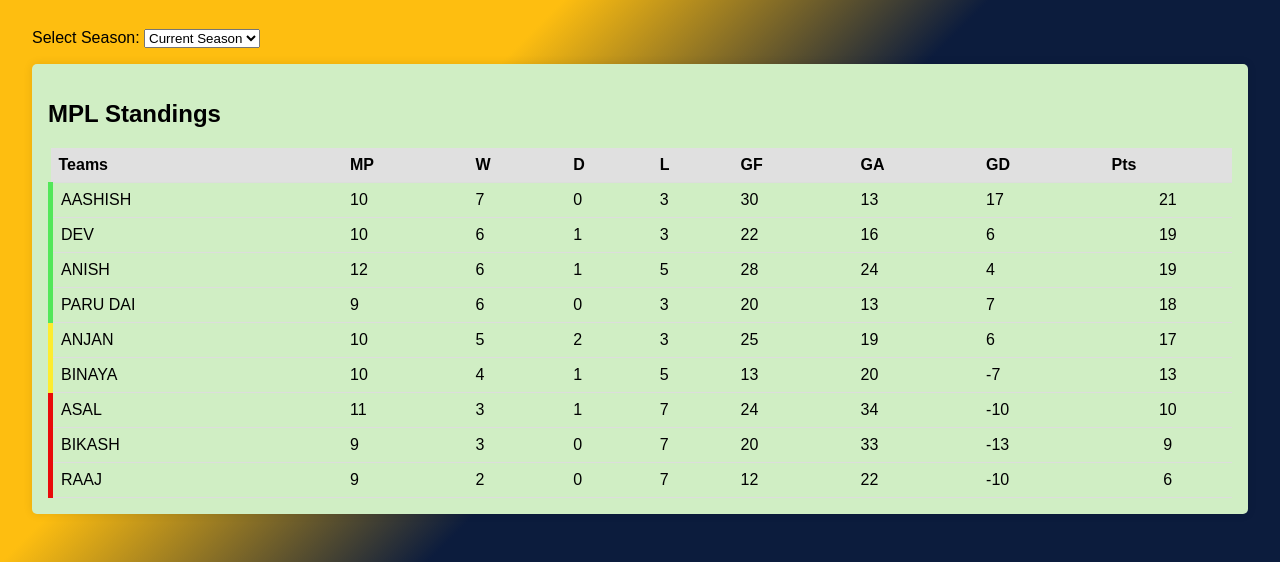
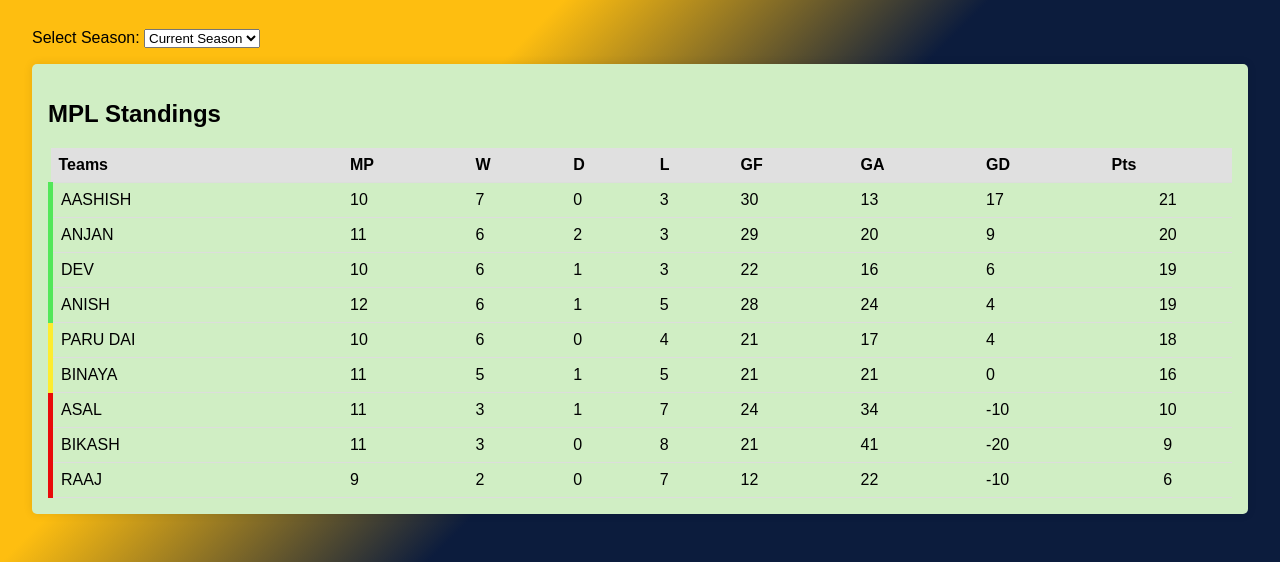
Before and after one commit to 4itaashish/eMPL-3rd-Edt, a plain HTML site: page pointstable.html in a window 1280 px wide. Shown: the part 289-851 px from the top of the page. Drawn offline with Linux system fonts and the light colour scheme.

Commit message:
Update pointstable.html

```diff
--- a/pointstable.html
+++ b/pointstable.html
@@ -102,24 +102,24 @@
 
                     <tr>
                         <td>BINAYA</td>
-                        <td>10</td>
-                        <td>4</td>
+                        <td>11</td>
+                        <td>5</td>
                         <td>1</td>
                         <td>5</td>
-                        <td>13</td>
-                        <td>20</td>
-                        <td>-7</td>
-                        <td>13</td>
+                        <td>21</td>
+                        <td>21</td>
+                        <td>0</td>
+                        <td>16</td>
                     </tr>
                     <tr>
                         <td>BIKASH</td>
-                        <td>9</td>
+                        <td>11</td>
                         <td>3</td>
                         <td>0</td>
-                        <td>7</td>
-                        <td>20</td>
-                        <td>33</td>
-                        <td>-13</td>
+                        <td>8</td>
+                        <td>21</td>
+                        <td>41</td>
+                        <td>-20</td>
                         <td>9</td>
                     </tr>
                     <tr>
@@ -135,13 +135,13 @@
                     </tr>
                      <tr>
                         <td>PARU DAI</td>
-                        <td>9</td>
+                        <td>10</td>
                         <td>6</td>
                         <td>0</td>
-                        <td>3</td>
-                        <td>20</td>
-                        <td>13</td>
-                        <td>7</td>
+                        <td>4</td>
+                        <td>21</td>
+                        <td>17</td>
+                        <td>4</td>
                         <td>18</td>
                     </tr>
                     <tr>
@@ -157,14 +157,14 @@
                     </tr>
                     <tr>
                         <td>ANJAN</td>
-                        <td>10</td>
-                        <td>5</td>
+                        <td>11</td>
+                        <td>6</td>
                         <td>2</td>
                         <td>3</td>
-                        <td>25</td>
-                        <td>19</td>
-                        <td>6</td>
-                        <td>17</td>
+                        <td>29</td>
+                        <td>20</td>
+                        <td>9</td>
+                        <td>20</td>
                     </tr>
                 </tbody>
             </table>
```
